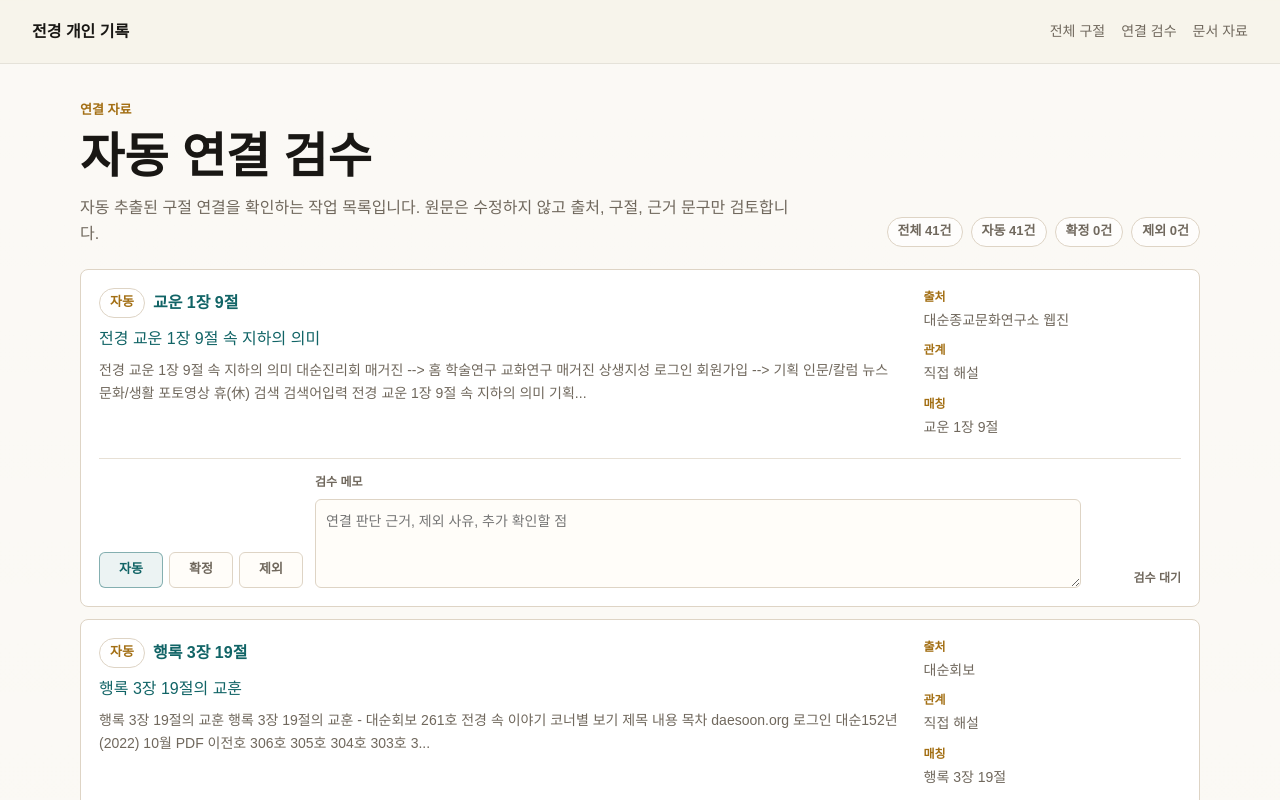
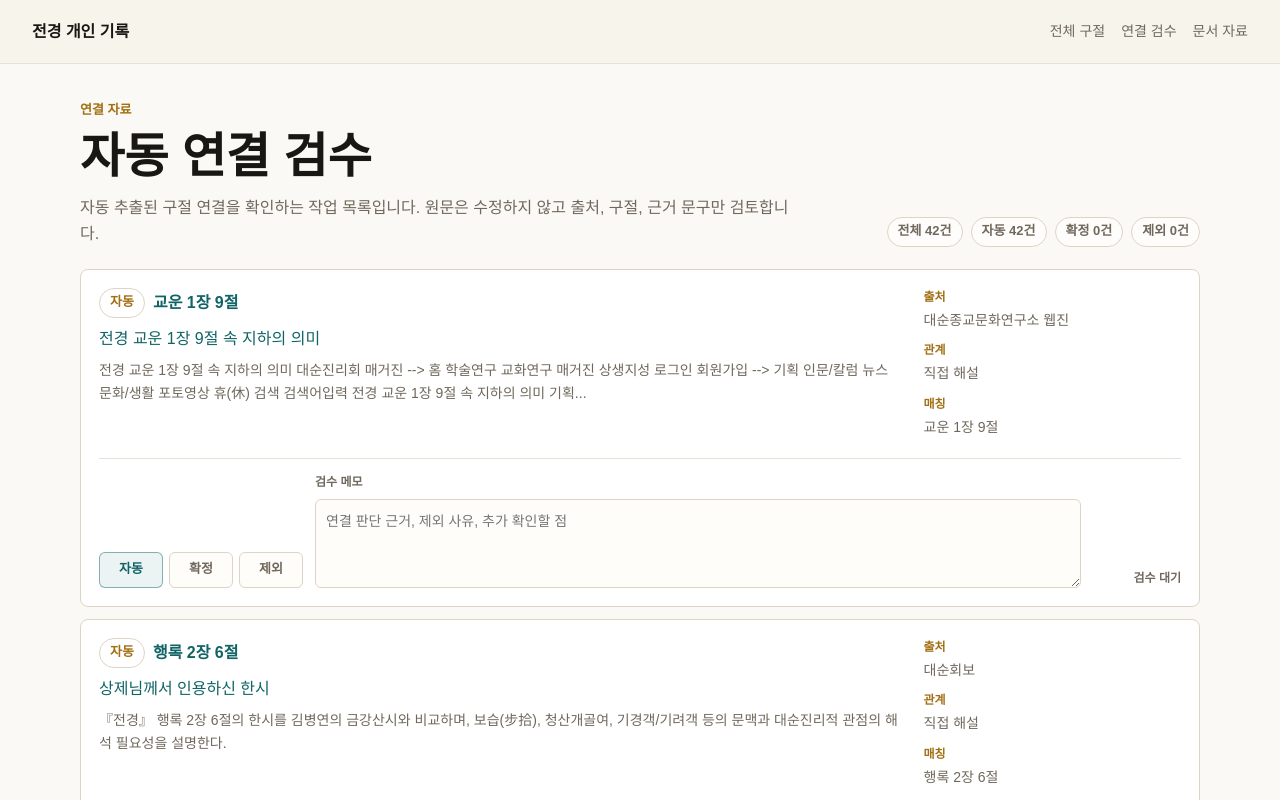
Before and after one commit to lsk7209/daeson-wiki, a Next.js app: page /sources in a window 1280 px wide. Shown: the top 800 px of the page. Built offline with nearby package versions, Linux system fonts and the light colour scheme.

Commit message:
Add search-discovered source links

```diff
--- a/data/source-documents.json
+++ b/data/source-documents.json
@@ -550,6 +550,17 @@
     "copyrightNote": "metadata_snippet_only"
   },
   {
+    "id": "webzine-daesoon-hansi-213",
+    "sourceName": "대순회보",
+    "sourceSite": "webzine.daesoon.org",
+    "sourceType": "webzine",
+    "category": "외부기고",
+    "title": "상제님께서 인용하신 한시",
+    "url": "https://webzine.daesoon.org/board/readcnt.asp?bno=8077&menu_no=4380&page=1&webzine=253",
+    "fetchedAt": "2026-07-04T06:25:48.859Z",
+    "copyrightNote": "metadata_snippet_only"
+  },
+  {
     "id": "webzine-daesoon-haengrok-3-19",
     "sourceName": "대순회보",
     "sourceSite": "webzine.daesoon.org",
--- a/data/verse-source-links.json
+++ b/data/verse-source-links.json
@@ -308,6 +308,17 @@
     "createdAt": "2026-07-03T07:57:53.329Z"
   },
   {
+    "id": "webzine-daesoon-hansi-213-haengrok-2-6",
+    "verseId": "haengrok-2-6",
+    "sourceDocumentId": "webzine-daesoon-hansi-213",
+    "relationType": "direct_interpretation",
+    "confidence": "official_direct",
+    "reviewStatus": "auto",
+    "matchedText": "행록 2장 6절",
+    "evidenceSnippet": "『전경』 행록 2장 6절의 한시를 김병연의 금강산시와 비교하며, 보습(步拾), 청산개골여, 기경객/기려객 등의 문맥과 대순진리적 관점의 해석 필요성을 설명한다.",
+    "createdAt": "2026-07-04T06:25:48.948Z"
+  },
+  {
     "id": "webzine-dirc-article-115-haengrok-3-16",
     "verseId": "haengrok-3-16",
     "sourceDocumentId": "webzine-dirc-article-115",
```
Also changed, not shown: data/source-seeds.json (+20 -0 lines), scripts/collect-source-links.mjs (+39 -3 lines).
